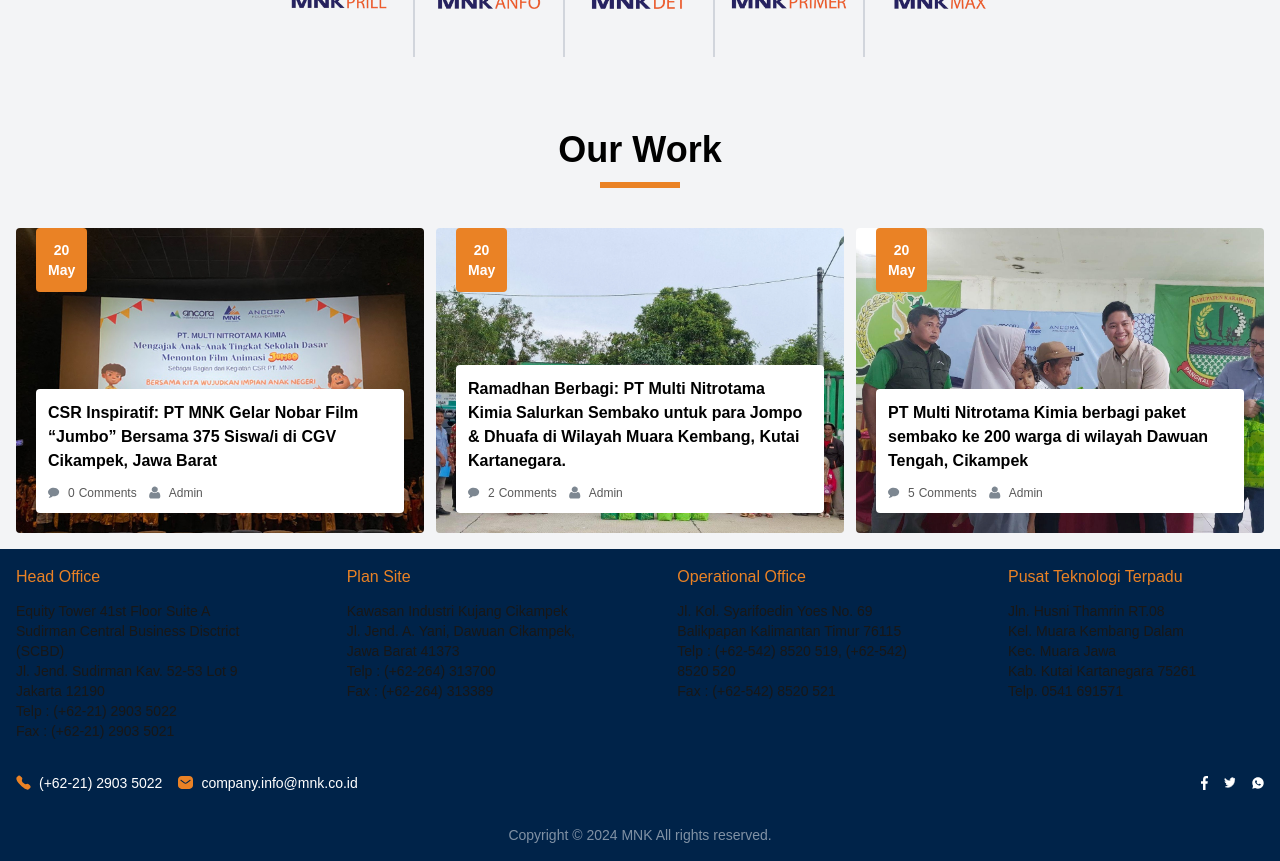
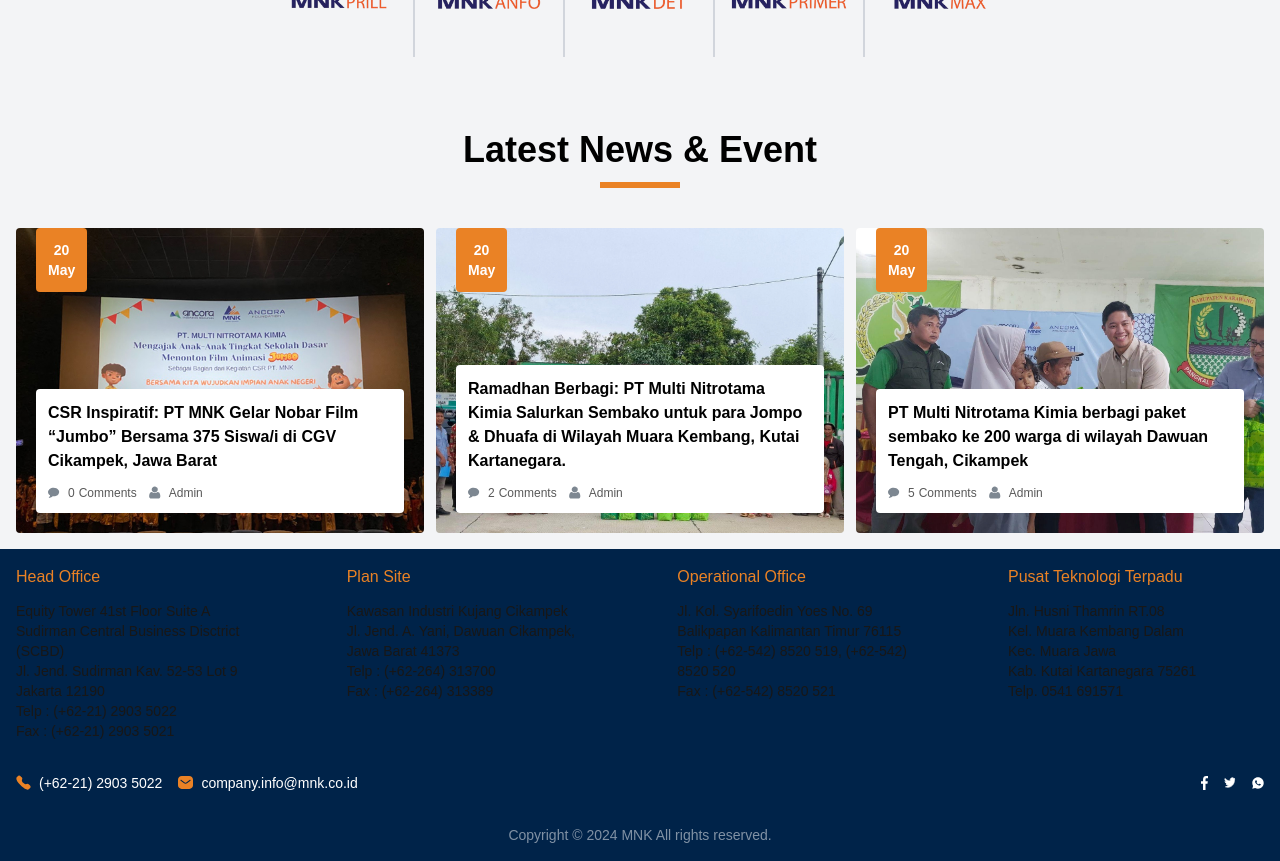
Before and after one commit to wramadan7-org/mnk-nextjs, a Next.js app: page / in a window 1280 px wide. Shown: the part 1820-2681 px from the top of the page. Built offline with nearby package versions, Linux system fonts and the light colour scheme.

Commit message:
style: centered title

```diff
--- a/src/app/(user)/page.tsx
+++ b/src/app/(user)/page.tsx
@@ -151,7 +151,7 @@
       </section>
 
       <section className="flex flex-col w-full gap-10 mt-10 text-tertiary p-4">
-        <TitleComponent title="Our Work" isCentered />
+        <TitleComponent title="Latest News & Event" isCentered />
 
         <div className="grid grid-cols-1 md:grid-cols-2 lg:grid-cols-3 gap-3">
           <CardNewsComponent
--- a/src/components/TitleComponent.tsx
+++ b/src/components/TitleComponent.tsx
@@ -10,7 +10,11 @@
         isCentered ? "items-center justify-center" : "items-start justify-start"
       }`}
     >
-      <p className="text-black text-4xl font-bold">
+      <p
+        className={`text-black text-4xl font-bold text-wrap ${
+          isCentered ? "text-center" : "text-start"
+        }`}
+      >
         {title.split("\n")?.map((line, index) => (
           <span key={index}>
             {line}
```
